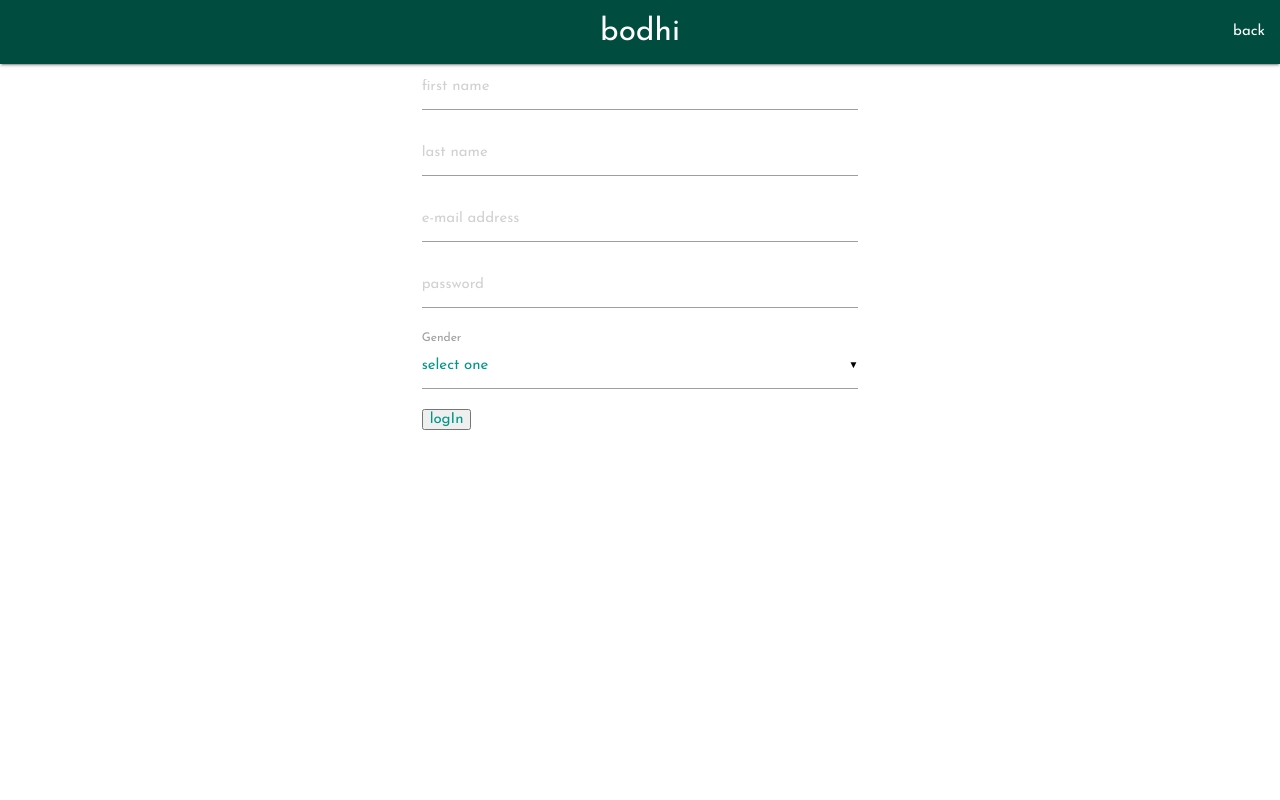
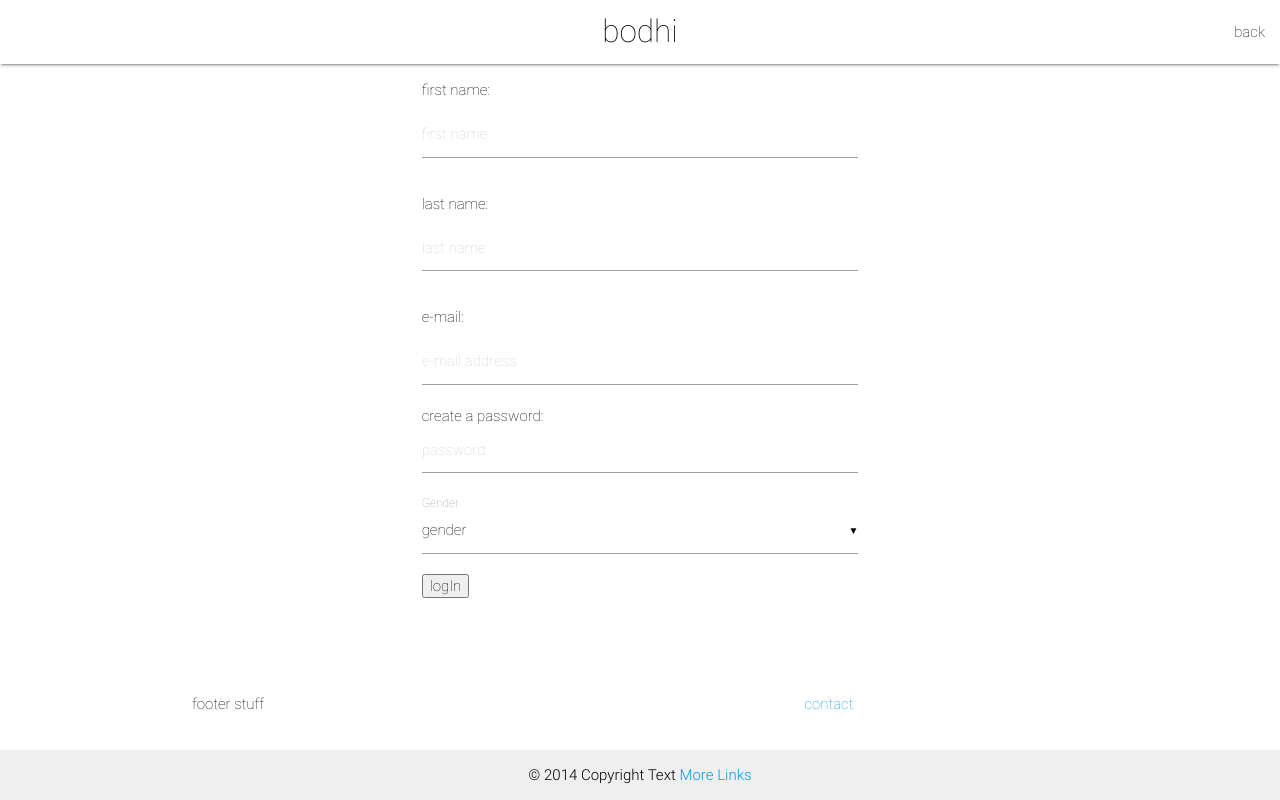
Before and after one commit to julissamackey/Bodhi_Awareness_App, a Flask app: page /sign-up-form in a window 1280 px wide. Run offline with Flask 2, Linux system fonts and the light colour scheme; some libraries are stand-ins or nearby versions.

Commit message:
its looking better.

```diff
--- a/bodhi/app.py
+++ b/bodhi/app.py
@@ -16,24 +16,28 @@ def log_in():
 def sign_up():
 	return render_template('signup.html')
 
-@app.route('/log-in',methods=['POST', 'GET'])
+@app.route('/log-in',methods=['GET'])
 def verify_user():
-	if request.method == 'GET':
+	# if request.method == 'GET':
 		user = request.args.get('user')
 		password = request.args.get('password')
 		user_info = find_user(user, password)
 		return jsonify(response=user_info)
-	else:
-		new_user={
-		"email":request.args.get('email'),
-		"password":request.args.get('password'),
-		'first_name':request.args.get('firstName'),
-		"last_name":request.args.get('lastName'),
-		"gender":request.args.get('gender'),
-		"join_date":datetime.date.today()
-		}
-		results = add_user(new_user)
-		return results
+	# else:
+
+
+@app.route('/sign-up', methods= ['POST'])
+def register_user():
+	new_user={
+	"email":request.args.get('email'),
+	"password":request.args.get('password'),
+	'first_name':request.args.get('firstName'),
+	"last_name":request.args.get('lastName'),
+	"gender":request.args.get('gender'),
+	"join_date":datetime.date.today()
+	}
+	results = add_user(new_user)
+	return results
 
 @app.route('/stress', methods=['GET','POST'])
 def user_stress():
--- a/bodhi/models_logic.py
+++ b/bodhi/models_logic.py
@@ -11,7 +11,7 @@ def add_user(new_user):
 	last_name = new_user['last_name']
 	email=new_user['email']
 	password=new_user['password']
-	gender=new_user['password']
+	gender=new_user['gender']
 	if gender == '2':
 		gender = 'M'
 	elif gender == '1':
--- a/bodhi/static/main.js
+++ b/bodhi/static/main.js
@@ -2,85 +2,4 @@ $(document).ready(function(){
 
 	$('div.quote').fadeIn(2000);
 
-	$('select').material_select();
-
-	var username = "";
-	var password = "";
-	var baseURL = "http://127.0.0.1:3000/"
-	var logInEP = "log-in?" //blank&password=blank
-
-	console.log('hello world');
-
-	$('.logIn').submit(function(event){
-		event.preventDefault();
-		username = document.getElementById('existingUserEmail').value;
-		password = document.getElementById('existingUserPassword').value;
-		console.log(username);
-		console.log(password);
-		logInAjax(baseURL+logInEP+username+'&password='+password)
-	})
-
-	$('.createAccount').submit(function(event){
-		event.preventDefault();
-		var firstName = document.getElementById('firstName').value;
-		var lastName = document.getElementById('lastName').value;
-		var email = document.getElementById('email').value;
-		var password = document.getElementById('password').value;
-		var genderSelection = document.getElementById('gender');
-		var gender = genderSelection.value;
-		console.log(username);
-		console.log(password);
-		console.log(firstName);
-		console.log(lastName);
-		console.log(gender);
-		signUpAjax(baseURL+logInEP+'email='+email+'&password='+password+'&firstName='+firstName+'&lastName='+lastName+'&gender='+gender)
-	})
-
-
-	var signUpAjax = function(url){
-		var xhr = new XMLHttpRequest();
-		xhr.open('POST', url, true);
-		xhr.onload = function(){
-			if (xhr.status >= 200 && xhr.status < 400){
-				var response = xhr.responseText;
-				logInSuccess(response);
-			}else{
-				logInFail(response);
-			}
-		};
-		xhr.onerror = function(){
-			console.log('eeerrrrrr')
-		}
-		xhr.send();
-	};
-
-	var logInAjax = function(url){
-		var xhr = new XMLHttpRequest();
-		xhr.open('GET', url, true);
-		xhr.onload = function(){
-			if (xhr.status >= 200 && xhr.status < 400){
-				var response = xhr.responseText;
-				logInSuccess(response);
-			}else{
-				logInFail(response);
-			}
-		};
-		xhr.onerror = function(){
-			console.log('eeerrrrrr')
-		}
-		xhr.send();
-	};
-
-	var logInFail=function(res){
-		console.log('user not found');
-		$('.logIn').hide();
-		$('.userNotFound').fadeIn(2000);
-	}
-
-	var logInSuccess=function(res){
-		console.log('success!');
-		$('.logIn').hide();
-		$('.showUserStuff').fadeIn(2000);
-	}
-
 })
--- /dev/null
+++ b/bodhi/static/signup.js
@@ -0,0 +1,58 @@
+$(document).ready(function(){
+
+	$('select').material_select();
+
+	var username = "";
+	var password = "";
+	var baseURL = "http://127.0.0.1:3000/"
+	var logInEP = "sign-up?" //blank&password=blank
+
+	console.log('hello world - sign up page');
+
+	$('.createAccount').submit(function(event){
+		event.preventDefault();
+		var firstName = document.getElementById('firstName').value;
+		var lastName = document.getElementById('lastName').value;
+		var email = document.getElementById('email').value;
+		var password = document.getElementById('password').value;
+		var genderSelection = document.getElementById('gender');
+		var gender = genderSelection.value;
+		console.log(username);
+		console.log(password);
+		console.log(firstName);
+		console.log(lastName);
+		console.log(gender);
+		signUpAjax(baseURL+logInEP+'email='+email+'&password='+password+'&firstName='+firstName+'&lastName='+lastName+'&gender='+gender)
+	})
+
+
+
+	var signUpAjax = function(url){
+		var xhr = new XMLHttpRequest();
+		xhr.open('POST', url, true);
+		xhr.onload = function(){
+			if (xhr.status >= 200 && xhr.status < 400){
+				var response = xhr.responseText;
+				logInSuccess(response);
+			}else{
+				logInFail(response);
+			}
+		};
+		xhr.onerror = function(){
+			console.log('eeerrrrrr')
+		}
+		xhr.send();
+	};
+
+	var logInFail=function(res){
+		console.log('user not found');
+		$('.logIn').hide();
+		$('.userNotFound').fadeIn(2000);
+	}
+
+	var logInSuccess=function(res){
+		console.log('success!');
+		$('.logIn').hide();
+		$('.showUserStuff').fadeIn(2000);
+	}
+})
--- a/bodhi/static/style.css
+++ b/bodhi/static/style.css
@@ -1,19 +1,20 @@
 body{
-	color: gray;
-	font-family: Josefin Sans;
+	color: black;
+	font-weight: lighter;
 	/*background-image: url('http://3.bp.blogspot.com/-8-DO6zppqW8/Tv9dMmUQBsI/AAAAAAAABkY/KE2Hws1NVqM/s1600/600px-Seed-of-Life.svg.png');*/
 	background-repeat: no-repeat;
-	height: 100vh;
+	display: flex;
+    min-height: 100vh;
+    flex-direction: column;
 }
-button{
-	background-color: #00AAFFFF;
+main{
+	flex: 1 0 auto;
 }
-/*.quote{
-	-webkit-transition-timing-function: ease-in-out;
-}*/
 div.quote{
 	display: none;
+	font-weight: lighter;
 }
 div.begin{
 	display: none;
+	font-weight: lighter;
 }
--- a/bodhi/templates/signup.html
+++ b/bodhi/templates/signup.html
@@ -11,25 +11,25 @@
 	<header>
 		<div class="navbar-fixed">
 		    <nav>
-		    <div class="nav-wrapper teal darken-4 lighten-2 ">
-		      <a href="#!" class="brand-logo center white-text">bodhi</a>
-		      <ul class="right hide-on-med-and-down white-text">
-		        <li><a class='white-text' href="/">back</a></li>
+		    <div class="nav-wrapper white ">
+		      <a href="#!" class="brand-logo center black-text">bodhi</a>
+		      <ul class="right hide-on-med-and-down black-text">
+    		   <li><a class='black-text' href="/">back</a></li>
 		      </ul>
 		    </div>
 		  </nav>
   		</div>
 	</header>
-		<main class="container teal-text darken -3">
+	<main class="container black-text">
 			<div class="row">
 				<form class='col s6 offset-s3 createAccount'>
-  					<div><input id= 'firstName'type="text" placeholder="first name"></div>
-					<div><input id= 'lastName'type="text" placeholder="last name"></div>
-					<div><input id='email' type="text" name="email" placeholder="e-mail address"></div>
-					<div><input id = 'password' type="password" name="password" placeholder="password"></div>
+  					<div><p>first name: </p><input id= 'firstName'type="text" placeholder="first name"></div>
+					<div><p>last name: </p><input id= 'lastName'type="text" placeholder="last name"></div>
+					<div><p>e-mail: </p><input id='email' type="text" name="email" placeholder="e-mail address"></div>
+					<div>create a password: <input id = 'password' type="password" name="password" placeholder="password"></div>
 					<div class="input-field">
 				    <select id= 'gender'>
-				      <option value="" disabled selected>select one</option>
+				      <option value="" disabled selected>gender</option>
 				      <option value="1">female</option>
 				      <option value="2">male</option>
 				      <option value="3">n/a</option>
@@ -45,10 +45,28 @@
 				<button class ='userNotFound col s5 offset-s1' style="display: none">maybe they forgot their password</button>
 			</div>
 		</main>
-	<footer></footer>
+	<footer class="page-footer white">
+      <div class="container">
+        <div class="row">
+          <div class="col l6 s12">
+            <p class="black-text"> footer stuff</p>
+          </div>
+          <div class="col l4 offset-l2 s12">            <ul>
+              <li><a class="black-text="#!">contact</a></li>
+            </ul>
+          </div>
+        </div>
+      </div>
+          <div class="footer-copyright">
+            <div class="container center black-text">
+            © 2014 Copyright Text
+            <a class="black-text="#!">More Links</a>
+            </div>
+          </div>
+    </footer>
 </body>
 
 <script type="text/javascript" src= "https://cdnjs.cloudflare.com/ajax/libs/jquery/3.2.1/jquery.min.js"></script>
  <script src="https://cdnjs.cloudflare.com/ajax/libs/materialize/0.98.2/js/materialize.min.js"></script>
-<script type="text/javascript" src = "{{ url_for ('static', filename='main.js')}}"></script>
+<script type="text/javascript" src = "{{ url_for ('static', filename='signup.js')}}"></script>
 </html>
```
Also changed, not shown: bodhi/static/signin.js (added, +46 -0 lines), bodhi/templates/index.html (+14 -19 lines), bodhi/templates/login.html (+29 -11 lines).
